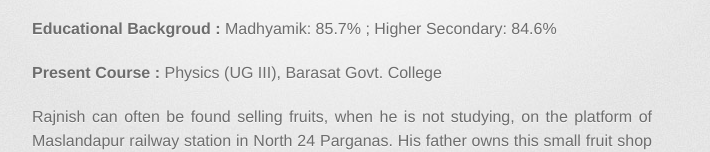
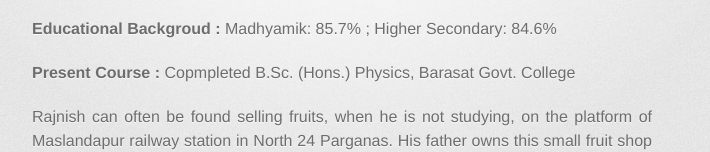
Before and after one commit to srijansujan/rajnishkundu, a plain HTML site: page index.html in a window 1280 px wide. Shown: the part 399-551 px from the top of the page, without its empty margins (298-1008 px from the left). Drawn offline with Linux system fonts and the light colour scheme; a web font is replaced by a local one.

Commit message:
Update index.html

```diff
--- a/index.html
+++ b/index.html
@@ -41,7 +41,7 @@
 
 <p><strong>Educational Backgroud :</strong> Madhyamik: 85.7% ; Higher Secondary: 84.6% </p>
 
-<p><strong>Present Course :</strong> Physics (UG III), Barasat Govt. College</p>
+<p><strong>Present Course :</strong> Copmpleted B.Sc. (Hons.) Physics, Barasat Govt. College</p>
 
 <p align="justify"> Rajnish can often be found selling fruits, when he is not studying, on the platform of Maslandapur railway station in North 24 Parganas. His father owns this small fruit shop and supports the family with the meagre earnings. After securing 85.7% in his Madhyamik, Rajnish received free coaching from an organisation based in Habra when he was in the 11th and 12th grade. His perseverance paid off when he scored 84.6% in the H.S Examinations and got admitted to Barasat Govt. College for a bachelor’s in Physics in 2015. Srijan Sujan has extended its full support to Rajnish since 2015. </p>
 
```
